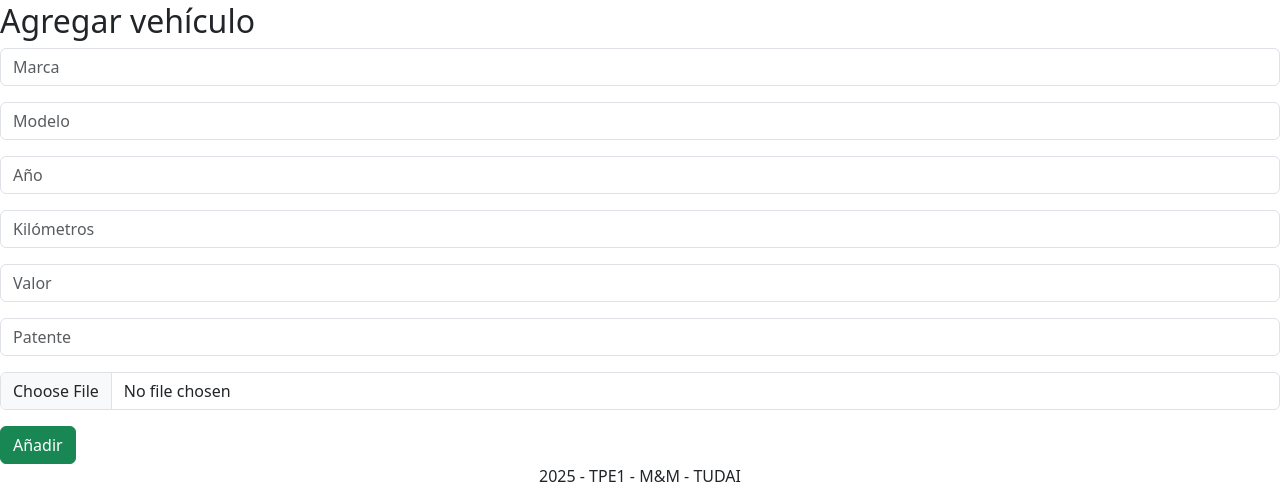
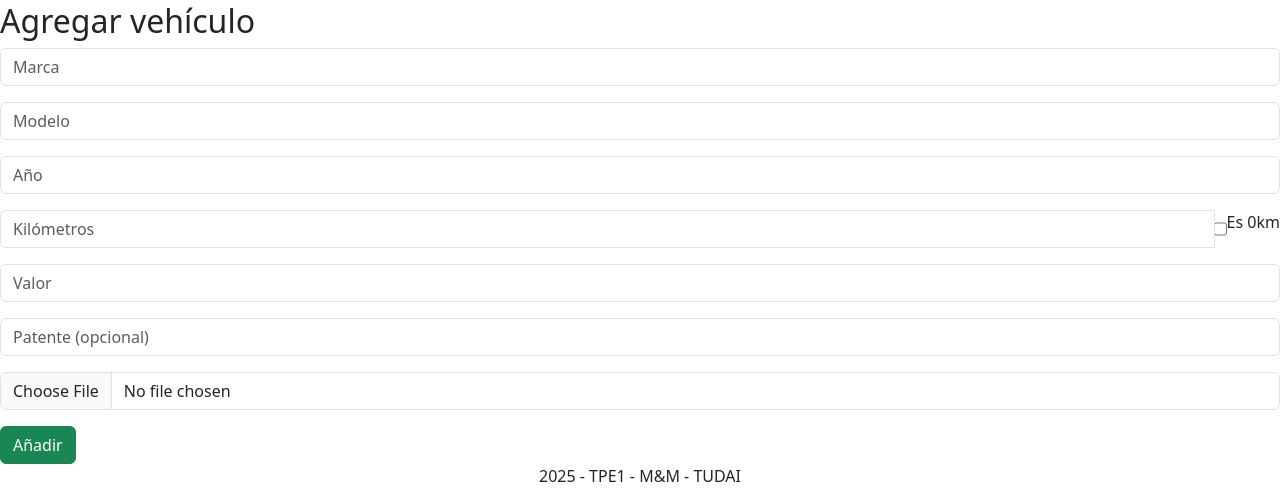
Before and after one commit to elgela/TPE1, a PHP site: page / in a window 1280 px wide. Shown: the part 579-1067 px from the top of the page. Run offline with PHP 8.4, Linux system fonts and the light colour scheme.

Commit message:
checkbox 0km

```diff
--- a/templates/form-addCar.phtml
+++ b/templates/form-addCar.phtml
@@ -9,15 +9,15 @@
     <div class="input-group mb-3">
         <input type="numero" class="form-control" name="anio" id="" placeholder="Año">
     </div>
-
     <div class="input-group mb-3">
         <input type="numero" class="form-control" name="km" id="" placeholder="Kilómetros">
+        <input type="checkbox" name="es_nuevo" value="1">Es 0km
     </div>
     <div class="input-group mb-3">
         <input type="numero" class="form-control" name="precio" id="" placeholder="Valor">
     </div>
     <div class="input-group mb-3">
-        <input type="text" class="form-control" name="patente" id="" placeholder="Patente">
+        <input type="text" class="form-control" name="patente" id="" placeholder="Patente (opcional)">
     </div>
     <div class="input-group mb-3">
         <input type="file" class="form-control" name="imagen" id="imagen" accept="image/*" placeholder="Ingrese imagen">
```
